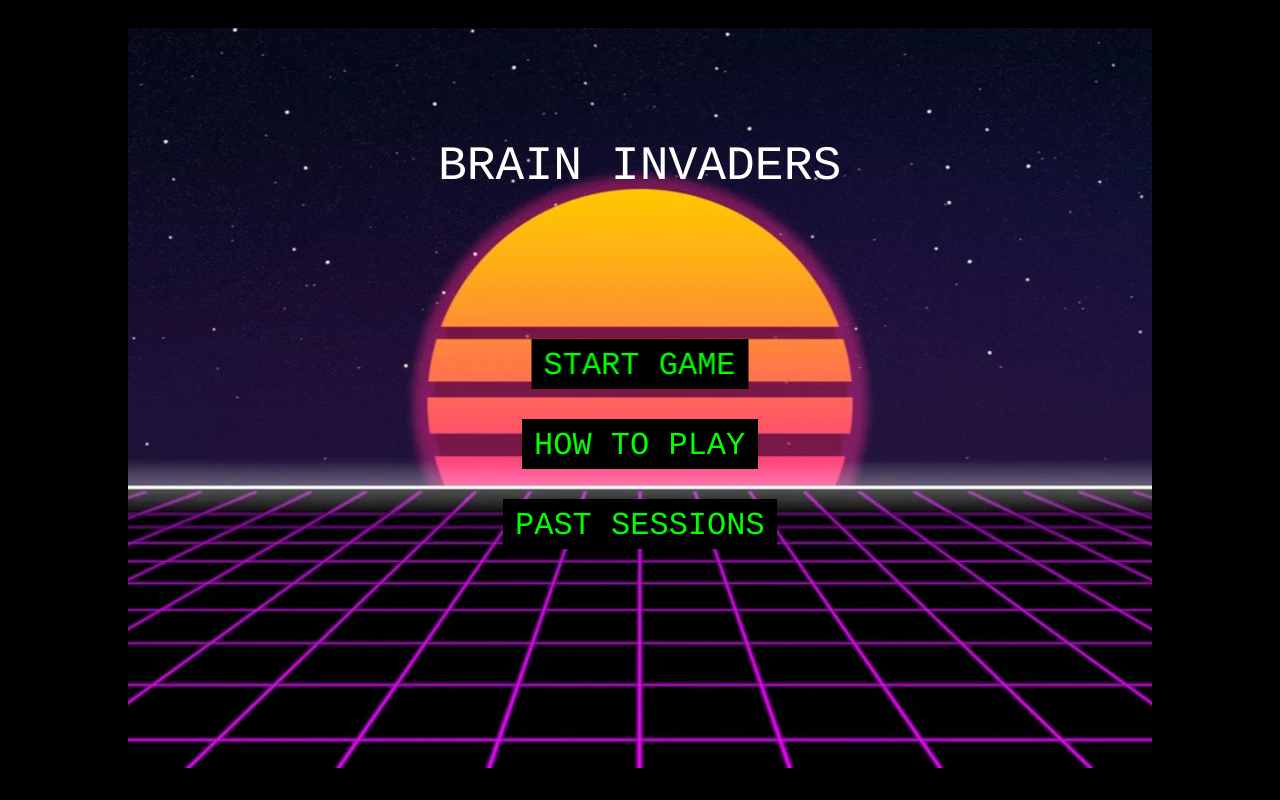
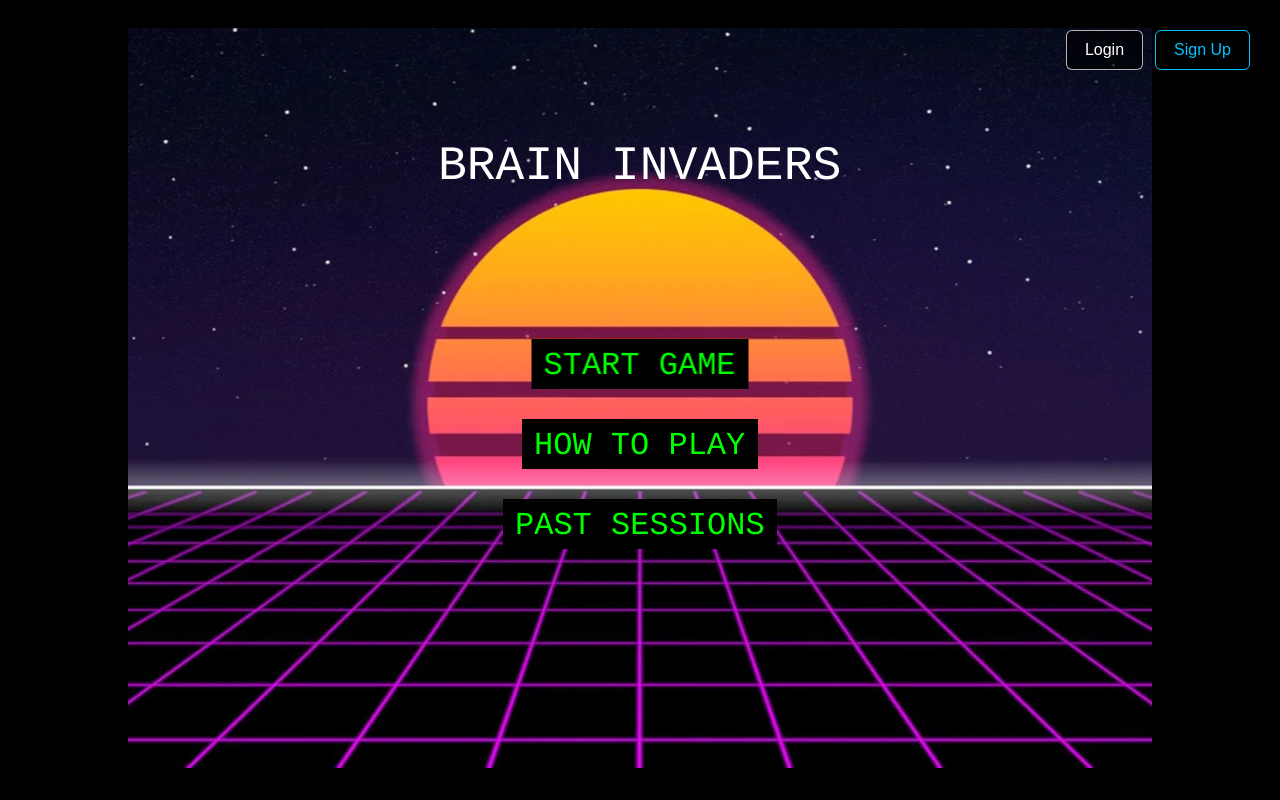
Before and after one commit to deyan-reza/SpaceInvadersImpulseControl, a React (Vite) app in the folder frontend/Space-Invaders-Impulse-Control/: page / in a window 1280 px wide. Built offline with nearby package versions, Linux system fonts and the light colour scheme.

Commit message:
frontend changes

```diff
--- a/frontend/Space-Invaders-Impulse-Control/package.json
+++ b/frontend/Space-Invaders-Impulse-Control/package.json
@@ -27,6 +27,7 @@
         "build-nolog": "vite build --config vite/config.prod.mjs"
     },
     "dependencies": {
+        "mongodb": "^7.0.0",
         "phaser": "^3.90.0",
         "react": "^19.0.0",
         "react-dom": "^19.0.0"
@@ -40,7 +41,7 @@
         "eslint-plugin-react-hooks": "^5.2.0",
         "eslint-plugin-react-refresh": "^0.4.19",
         "globals": "^16.0.0",
-        "vite": "^6.3.1",
-        "terser": "5.39.0"
+        "terser": "5.39.0",
+        "vite": "^6.3.1"
     }
 }
--- a/frontend/Space-Invaders-Impulse-Control/public/style.css
+++ b/frontend/Space-Invaders-Impulse-Control/public/style.css
@@ -13,6 +13,97 @@ body {
     display: flex;
     justify-content: center;
     align-items: center;
+}
+
+.home-page {
+    position: relative;
+    width: 100%;
+    height: 100%;
+    display: flex;
+    justify-content: center;
+    align-items: center;
+}
+
+.home-actions {
+    position: absolute;
+    top: 30px;
+    right: 30px;
+    display: flex;
+    gap: 12px;
+}
+
+.cta-button {
+    padding: 10px 18px;
+    border-radius: 6px;
+    border: 1px solid rgba(255,255,255,0.7);
+    background: rgba(0,0,0,0.65);
+    color: #fff;
+    font-size: 16px;
+    cursor: pointer;
+    transition: all 0.2s ease-in-out;
+}
+
+.cta-button.secondary {
+    border-color: #00c4ff;
+    color: #00c4ff;
+}
+
+.cta-button:hover {
+    transform: translateY(-1px);
+    border-color: #00ff90;
+    color: #00ff90;
+}
+
+.auth-page {
+    width: 100%;
+    max-width: 500px;
+    padding: 30px;
+    display: flex;
+    flex-direction: column;
+    gap: 20px;
+}
+
+.auth-card {
+    background: rgba(0,0,0,0.8);
+    padding: 30px;
+    border-radius: 12px;
+    box-shadow: 0 10px 30px rgba(0,0,0,0.5);
+}
+
+.auth-card h1 {
+    margin-top: 0;
+    text-align: center;
+}
+
+.auth-card input {
+    width: 100%;
+    margin-bottom: 12px;
+    padding: 10px;
+    border-radius: 6px;
+    border: 1px solid rgba(255,255,255,0.25);
+    background: rgba(255,255,255,0.04);
+    color: #fff;
+}
+
+.auth-card button {
+    width: 100%;
+    padding: 12px;
+    border-radius: 6px;
+    border: none;
+    background: linear-gradient(90deg, #00c4ff, #00ff90);
+    color: #000;
+    font-weight: bold;
+    cursor: pointer;
+}
+
+.back-button {
+    align-self: flex-start;
+    padding: 8px 14px;
+    border-radius: 6px;
+    border: 1px solid rgba(255,255,255,0.4);
+    background: transparent;
+    color: #fff;
+    cursor: pointer;
 }
 
 .spritePosition {
--- a/frontend/Space-Invaders-Impulse-Control/src/App.jsx
+++ b/frontend/Space-Invaders-Impulse-Control/src/App.jsx
@@ -1,39 +1,45 @@
-import { useRef } from 'react';
+import { useRef, useState } from 'react';
 
-import Phaser from 'phaser';
 import { PhaserGame } from './PhaserGame';
+import Login from './Login';
+import Signup from './Signup';
 
-function App ()
-{
+function App() {
+    const phaserRef = useRef();
+    const [currentPage, setCurrentPage] = useState('home'); // home | login | signup
 
-    //  References to the PhaserGame component (game and scene are exposed)
-    const phaserRef = useRef();
+    const goHome = () => setCurrentPage('home');
 
-    // const addSprite = () => {
+    const renderHome = () => (
+        <div className="home-page">
+            <PhaserGame ref={phaserRef} />
+            <div className="home-actions">
+                <button className="cta-button" onClick={() => setCurrentPage('login')}>
+                    Login
+                </button>
+                <button className="cta-button secondary" onClick={() => setCurrentPage('signup')}>
+                    Sign Up
+                </button>
+            </div>
+        </div>
+    );
 
-    //     const scene = phaserRef.current.scene;
-
-    //     if (scene)
-    //     {
-    //         // Add a new sprite to the current scene at a random position
-    //         const x = Phaser.Math.Between(64, scene.scale.width - 64);
-    //         const y = Phaser.Math.Between(64, scene.scale.height - 64);
-
-    //         //  `add.sprite` is a Phaser GameObjectFactory method and it returns a Sprite Game Object instance
-    //         scene.add.sprite(x, y, 'star');
-    //     }
-    // }
+    const renderAuthPage = (mode) => (
+        <div className="auth-page">
+            <button className="back-button" onClick={goHome}>
+                &lt; Back to Home
+            </button>
+            <div className="auth-card">
+                {mode === 'login' ? <Login /> : <Signup />}
+            </div>
+        </div>
+    );
 
     return (
         <div id="app">
-            <PhaserGame ref={phaserRef} />
-            <div>
-                <div>
-                    {/* <button className="button" onClick={addSprite}>Add New Sprite</button> */}
-                </div>
-            </div>
+            {currentPage === 'home' ? renderHome() : renderAuthPage(currentPage)}
         </div>
-    )
+    );
 }
 
-export default App
+export default App;
--- a/frontend/Space-Invaders-Impulse-Control/src/Login.jsx
+++ b/frontend/Space-Invaders-Impulse-Control/src/Login.jsx
@@ -5,7 +5,7 @@ export default function Login() {
   const [password, setPassword] = useState("");
 
   const login = async () => {
-    const res = await fetch("http://localhost:5000/auth/login", {
+    const res = await fetch("http://localhost:8000/auth/login", {
       method: "POST",
       headers: { "Content-Type": "application/json" },
       body: JSON.stringify({ email, password })
--- a/frontend/Space-Invaders-Impulse-Control/src/Signup.jsx
+++ b/frontend/Space-Invaders-Impulse-Control/src/Signup.jsx
@@ -6,7 +6,7 @@ export default function Signup() {
   const [password, setPassword] = useState("");
 
   const submit = async () => {
-    await fetch("http://localhost:5000/auth/signup", {
+    await fetch("http://localhost:8000/auth/signup", {
       method: "POST",
       headers: { "Content-Type": "application/json" },
       body: JSON.stringify({ email, username, password })
```
Also changed, not shown: 1 other file (tests, documents, lock files or other folders).
